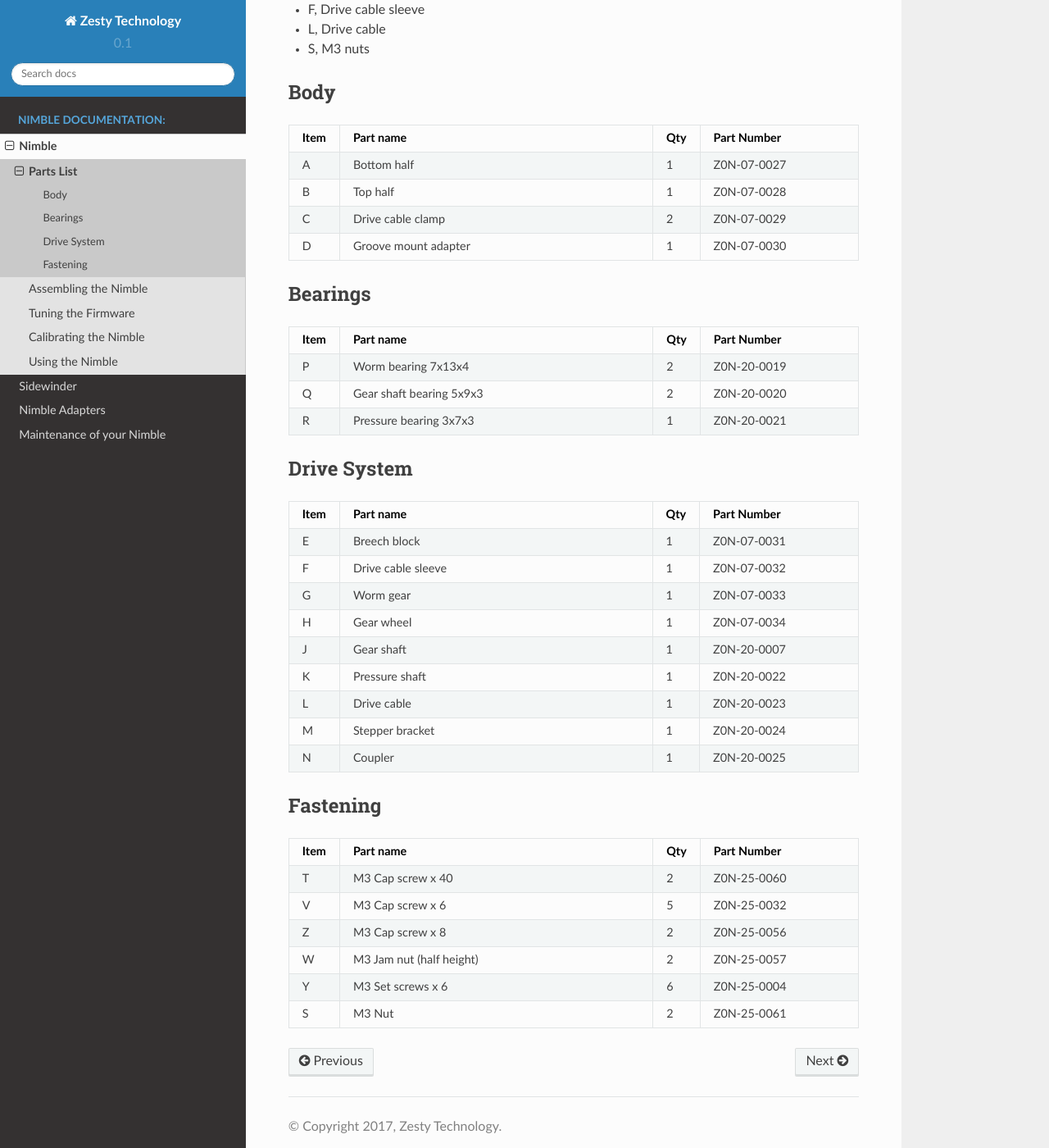
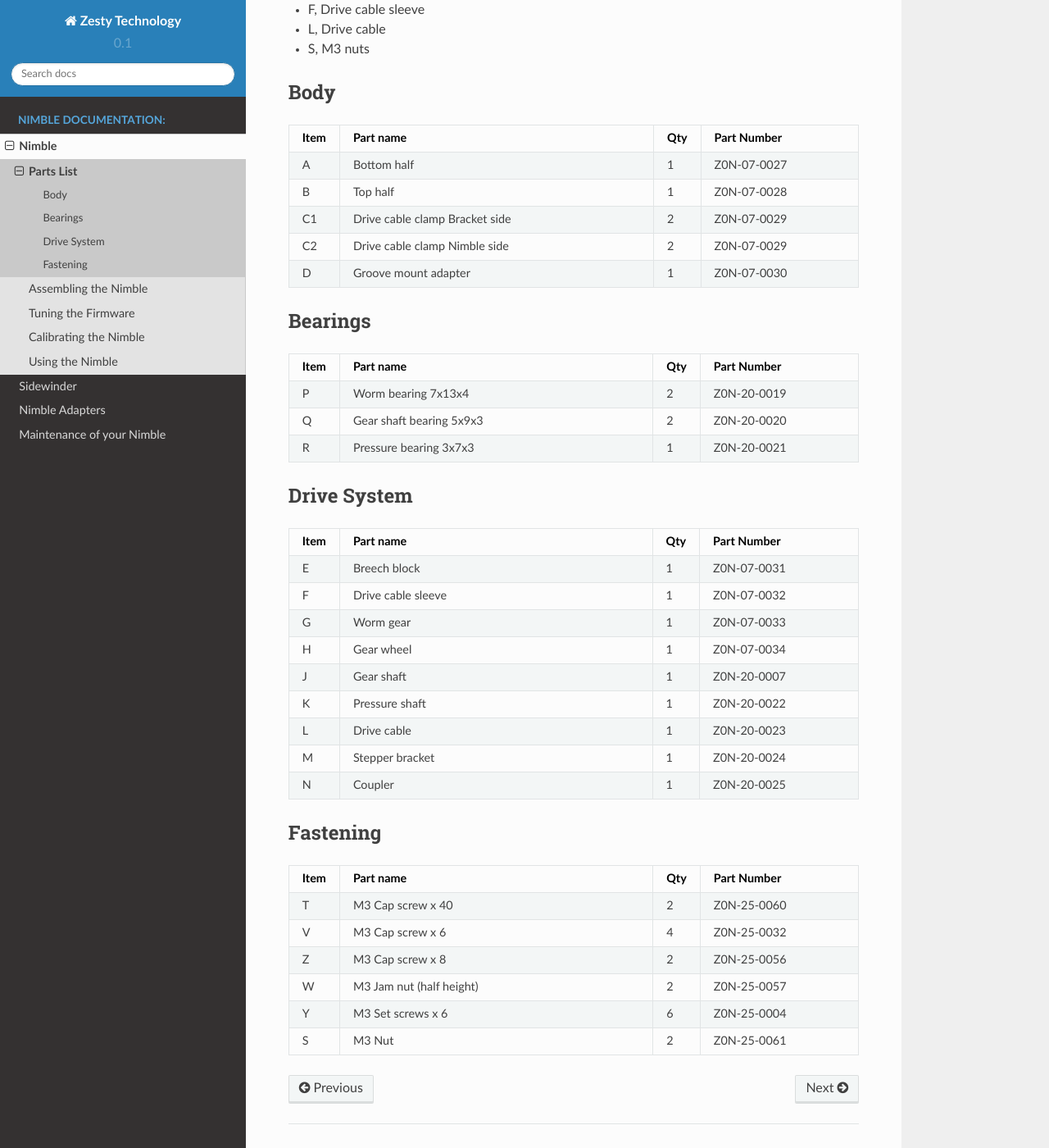
Before and after one commit to ZestyTechnology/zesty-docs, a Sphinx documentation site: the page built from docs/nimble/parts.rst, in a window 1280 px wide and 1400 px high, scrolled down 1104 px. Shown: the whole window at 82% size. Built offline with Sphinx 7.4.7 and the Read the Docs theme 2.0.0, drawn with Linux system fonts in a browser that asks for light colours.

Commit message:
Modified sleeve clamps and description

```diff
--- a/docs/nimble/parts.rst
+++ b/docs/nimble/parts.rst
@@ -26,7 +26,8 @@ Body
 
     A, Bottom half ,  1 ,  Z0N-07-0027
     B, Top half ,  1,   Z0N-07-0028
-    C, Drive cable clamp ,  2  , Z0N-07-0029
+    C1, Drive cable clamp Bracket side,  2  , Z0N-07-0029
+    C2, Drive cable clamp Nimble side,  2  , Z0N-07-0029
     D, Groove mount adapter  , 1 ,  Z0N-07-0030
 
 
@@ -69,7 +70,7 @@ Fastening
    :widths: 5, 40, 5, 20
 
     T, M3 Cap screw x 40, 2, Z0N-25-0060
-    V, M3 Cap screw x 6,   5,   Z0N-25-0032
+    V, M3 Cap screw x 6,   4,   Z0N-25-0032
     Z, M3 Cap screw x 8,   2,   Z0N-25-0056
     W, M3 Jam nut (half height),   2,   Z0N-25-0057
     Y, M3 Set screws x 6,   6,   Z0N-25-0004
```
